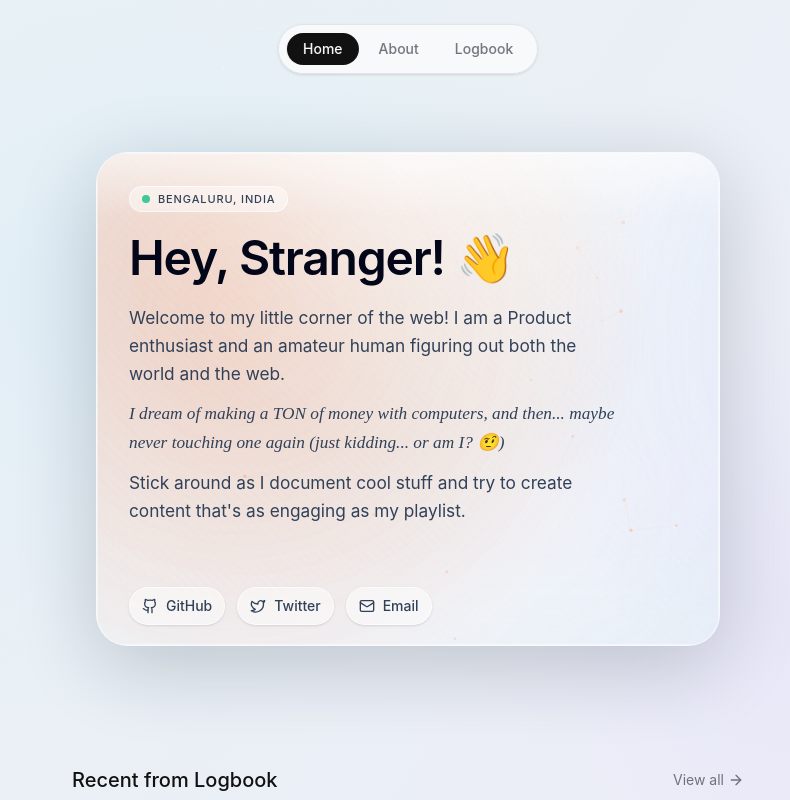
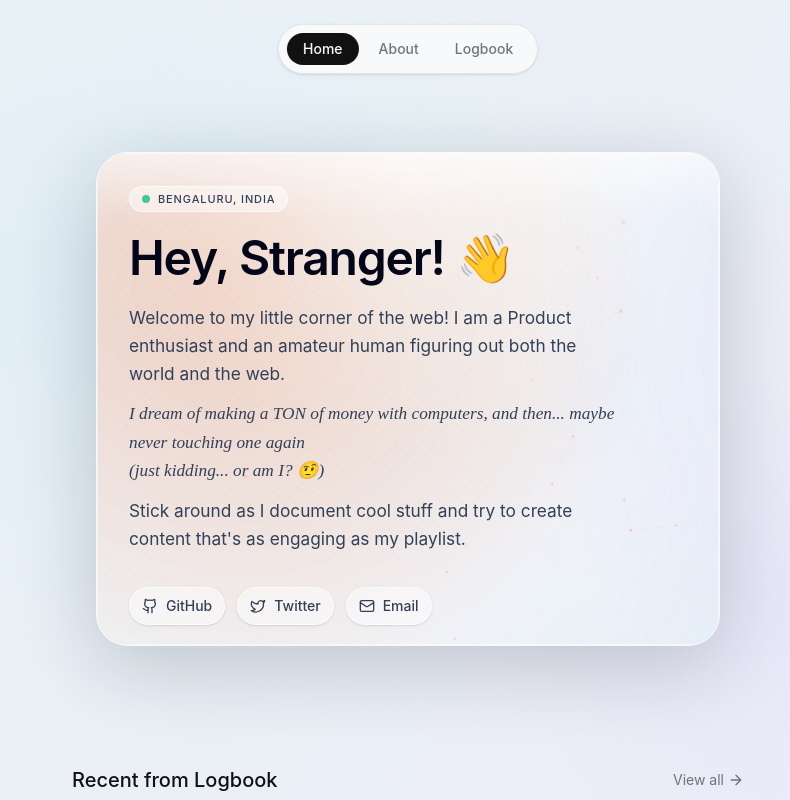
Before and after one commit to iharshchauhan/new-website, a Next.js app: page / in a window 1280 px wide. Shown: the top 800 px of the page, without its empty margins (232-1022 px from the left). Built offline with nearby package versions, Linux system fonts and the light colour scheme.

Commit message:
Fix formatting in hero-dithering-card component

```diff
--- a/components/ui/hero-dithering-card.tsx
+++ b/components/ui/hero-dithering-card.tsx
@@ -89,8 +89,8 @@ export function CTASection() {
                 </p>
                 <p className="italic [font-family:ui-cursive,cursive]">
                   I dream of making a TON of money with computers, and then... maybe never touching
-                  one again
-                  (just kidding... or am I? 🤨)
+                  one again <p> (just kidding... or am I? 🤨)
+                  </p>
                 </p>
                 <p>
                   Stick around as I document cool stuff and try to create content that&apos;s as
```
